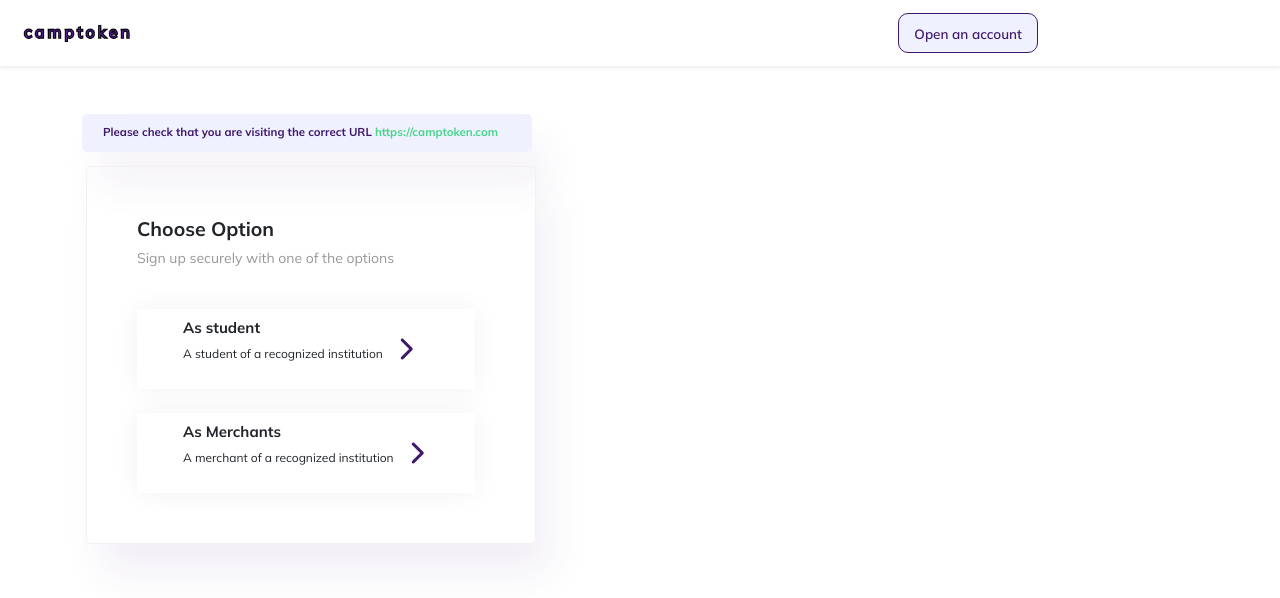
After one commit to dakohhh/CAMP-TOKEN, a Django app: page /accounts/choose in a window 1280 px wide. The commit adds this page. Shown: the top 598 px of the page. Run offline with Django 4.2, Linux system fonts and the light colour scheme; some libraries are stand-ins or nearby versions.

Commit message:
modified code

```diff
--- /dev/null
+++ b/templates/choose-student-merchant.html
@@ -0,0 +1,73 @@
+{% load static %}
+<!doctype html>
+<html lang="en">
+
+	{% include "head.html" %}
+
+	<body>
+	<nav class="navbar navbar-expand-lg navbar-light shadow-sm" style="background-color: white;">
+		<div class="container-fluid">
+			<a class="navbar-brand" href="#">
+			<img src="{% static 'img/logo4.png' %}" width="" height="40px" alt="Logo">
+			</a>
+			<div class="nav-sec" id="">
+				<ul class="navbar-nav ms-auto flex" style="margin-right: 200px;">
+					<li class="nav-item ">
+						<button class="btn-oacc-link" style="">
+							<a class="" href="#" style="color: #40196d;">Open an account</a>
+						</button>
+					</li>
+					<li class="nav-item">
+				</ul>
+			</div>
+		</div>
+	</nav>
+
+	<div class="container">
+		<div class="check-header">
+			Please check that you are visiting the correct URL <a href="#">https://camptoken.com</a>
+		</div>
+		<div class="signup-form">
+			<h4 class="">Choose Option</h4>
+			<p class="form-explain">Sign up securely with one of the options</p>
+			<br>
+			<div id="s-student" class="choose-option d-flex align-items-center">
+				<div>
+					<h5>As student</h5>
+					<p>A student of a recognized institution</p>
+				</div>
+				<i class="fa-solid fa-chevron-right fa-2xl" style="color: #40196d;"></i>
+			</div>
+			<br>
+			<div id="s-merchant" class="choose-option d-flex align-items-center">
+				<div>
+					<h5>As Merchants</h5>
+					<p>A merchant of a recognized institution</p>
+				</div>
+				<i class="fa-solid fa-chevron-right fa-2xl" style="color: #40196d;"></i>
+			</div>
+
+
+
+
+		</div>
+	</div>
+
+
+	<script src="https://cdn.jsdelivr.net/npm/@popperjs/core@2.9.2/dist/umd/popper.min.js" integrity="sha384-IQsoLXl5PILFhosVNubq5LC7Qb9DXgDA9i+tQ8Zj3iwWAwPtgFTxbJ8NT4GN1R8p" crossorigin="anonymous"></script>
+	<script src="https://cdn.jsdelivr.net/npm/bootstrap@5.0.2/dist/js/bootstrap.min.js" integrity="sha384-cVKIPhGWiC2Al4u+LWgxfKTRIcfu0JTxR+EQDz/bgldoEyl4H0zUF0QKbrJ0EcQF" crossorigin="anonymous"></script>
+	<script src="https://kit.fontawesome.com/5f0ec56c6d.js" crossorigin="anonymous"></script>
+
+	<script>
+		document.getElementById("s-student").addEventListener("click", ()=>{
+			window.location.href = "/accounts/signup/student"
+		})
+
+		document.getElementById("s-merchant").addEventListener("click", ()=>{
+			window.location.href = "/accounts/signup/merchant"
+		})
+
+	</script>
+
+	</body>
+</html>
--- a/templates/index.html
+++ b/templates/index.html
@@ -20,7 +20,7 @@
 							</li>
 							<li class="nav-item">
 								<button class="btn-link">
-									<a class="custom-link" href="choose-student-merchant.html" target="_blank" style="color: #fff;">Join now</a>
+									<a class="custom-link" href="{% url 'choose_sign_student_merchant' %}" target="" style="color: #fff;">Join now</a>
 								</button>
 							</li>
 							<li class="nav-item">
--- a/user/urls.py
+++ b/user/urls.py
@@ -11,4 +11,6 @@ urlpatterns = [
 
     path("accounts/signup/merchant", views.signup_merchant, name="signup_merchant"),
 
+    path("accounts/choose", views.choose_sign_student_merchant, name="choose_sign_student_merchant")
+
 ]
--- a/user/views.py
+++ b/user/views.py
@@ -57,3 +57,10 @@ def signup_merchant(request:HttpRequest):
     context = {"form": form}
 
     return render(request, "registration/signup_merchants.html", context)
+
+
+
+def choose_sign_student_merchant(request:HttpRequest):
+
+
+    return render(request, "choose-student-merchant.html")
```
